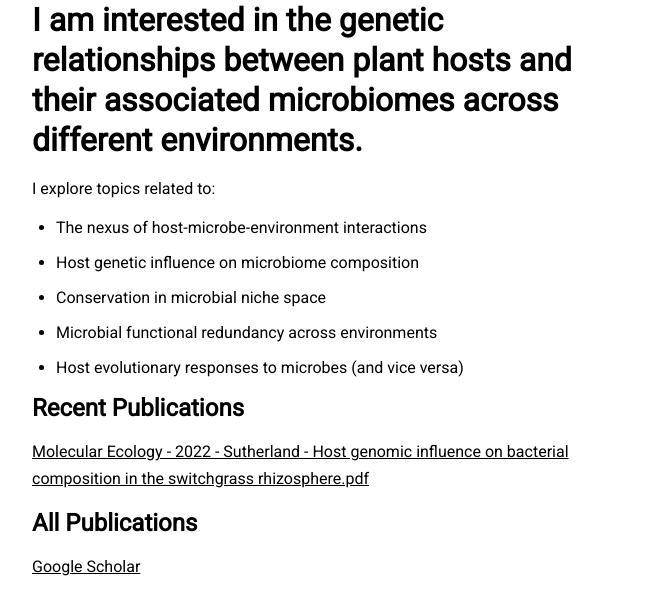
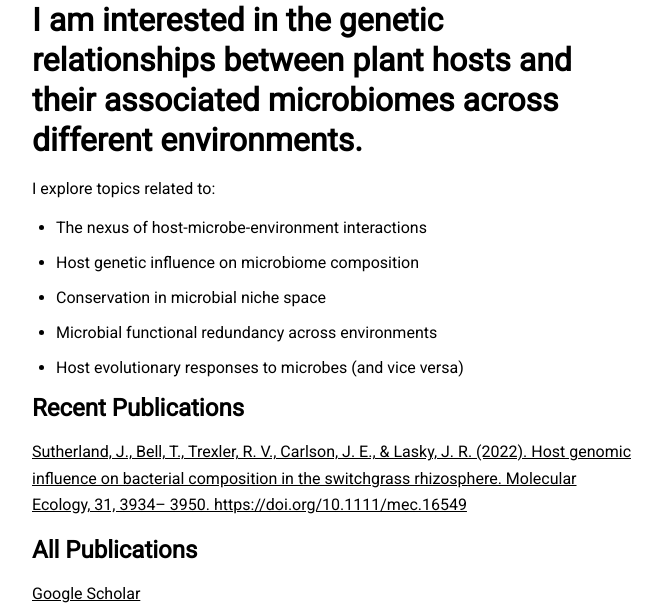
Before and after one commit to jeremysutherland/jeremysutherland.github.io, a Jekyll site: the page built from pages/resources.md, in a window 1280 px wide and 1205 px high, cut to the strip 462-1075 px from the top of the window. Shown: the whole strip, without its empty margins (308-970 px from the left). Built offline with Jekyll 4.4.1, drawn with Linux system fonts in a browser that asks for light colours; nearby versions of some CDN libraries.

Commit message:
Update resources.md

```diff
--- a/pages/resources.md
+++ b/pages/resources.md
@@ -20,7 +20,7 @@ I explore topics related to:
 Recent Publications
 ------------------
 
-[Molecular Ecology - 2022 - Sutherland - Host genomic influence on bacterial composition in the switchgrass rhizosphere.pdf](https://github.com/jeremysutherland/jeremysutherland.github.io/files/9098613/Molecular.Ecology.-.2022.-.Sutherland.-.Host.genomic.influence.on.bacterial.composition.in.the.switchgrass.rhizosphere.pdf)
+[ Sutherland, J., Bell, T., Trexler, R. V., Carlson, J. E., & Lasky, J. R. (2022). Host genomic influence on bacterial composition in the switchgrass rhizosphere. Molecular Ecology, 31, 3934– 3950. https://doi.org/10.1111/mec.16549](https://github.com/jeremysutherland/jeremysutherland.github.io/files/9098613/Molecular.Ecology.-.2022.-.Sutherland.-.Host.genomic.influence.on.bacterial.composition.in.the.switchgrass.rhizosphere.pdf)
 
 All Publications
 ------------------
```
